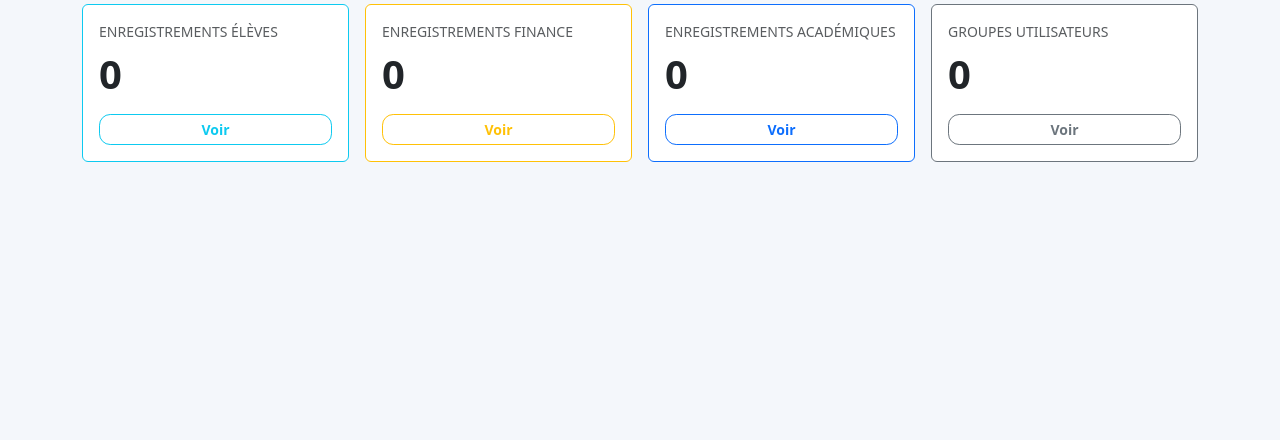
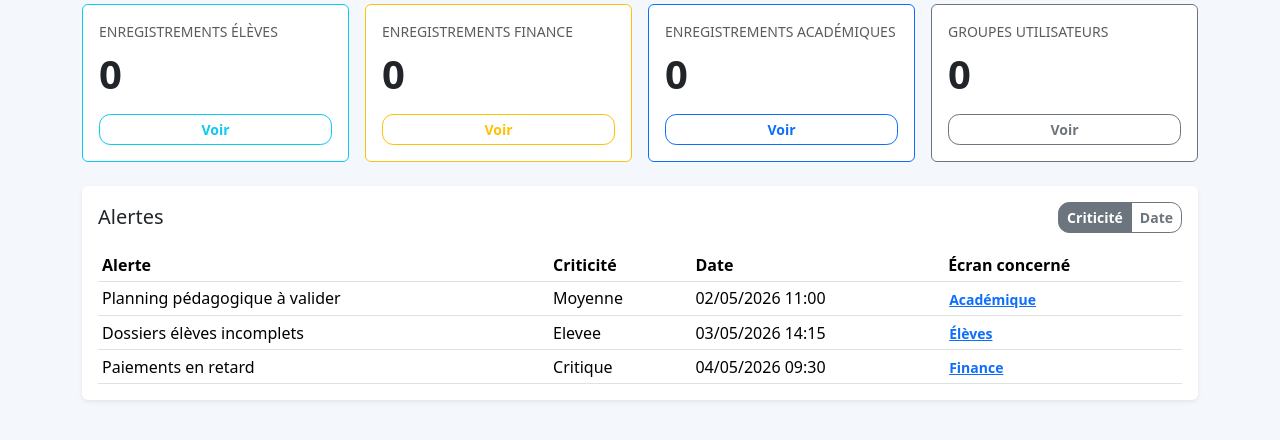
Before and after one commit to rot226/FasoKalanB, a Django app: page /dashboard/ in a window 1280 px wide. Shown: the part 146-586 px from the top of the page. Run offline with Django 5.2, Linux system fonts and the light colour scheme; the visitor is signed in with stand-in values (Sample User, id 1).

Commit message:
Ajouter les alertes triées au dashboard

```diff
--- a/dashboard/views.py
+++ b/dashboard/views.py
@@ -1,11 +1,86 @@
+from datetime import datetime
+
 from django.contrib.auth.decorators import login_required
 from django.shortcuts import render
 
 from .services import get_dashboard_context
 
 
+ALERT_SEVERITY_ORDER = {
+    "critique": 0,
+    "elevee": 1,
+    "moyenne": 2,
+    "faible": 3,
+}
+
+
+def _get_dashboard_alerts():
+    """Retourne les alertes du dashboard triées côté serveur."""
+    return [
+        {
+            "title": "Paiements en retard",
+            "severity": "critique",
+            "created_at": datetime(2026, 5, 4, 9, 30),
+            "created_at_label": "04/05/2026 09:30",
+            "scope": "Finance",
+            "link": "/finance/",
+        },
+        {
+            "title": "Dossiers élèves incomplets",
+            "severity": "elevee",
+            "created_at": datetime(2026, 5, 3, 14, 15),
+            "created_at_label": "03/05/2026 14:15",
+            "scope": "Élèves",
+            "link": "/students/",
+        },
+        {
+            "title": "Planning pédagogique à valider",
+            "severity": "moyenne",
+            "created_at": datetime(2026, 5, 2, 11, 0),
+            "created_at_label": "02/05/2026 11:00",
+            "scope": "Académique",
+            "link": "/academics/",
+        },
+    ]
+
+
+def _sort_alerts(alerts, sort_key: str, sort_dir: str):
+    reverse = sort_dir == "desc"
+
+    if sort_key == "date":
+        return sorted(alerts, key=lambda alert: alert["created_at"], reverse=reverse)
+
+    return sorted(
+        alerts,
+        key=lambda alert: (
+            ALERT_SEVERITY_ORDER.get(alert["severity"], 99),
+            alert["created_at"],
+        ),
+        reverse=reverse,
+    )
+
+
 @login_required
 def dashboard_home(request):
     """Affiche la page d'accueil du tableau de bord (authentifiée)."""
     context = get_dashboard_context(request.user)
+    alerts = _get_dashboard_alerts()
+
+    alert_sort = request.GET.get("alert_sort", "criticite")
+    if alert_sort not in {"criticite", "date"}:
+        alert_sort = "criticite"
+
+    alert_dir = request.GET.get("alert_dir", "desc")
+    if alert_dir not in {"asc", "desc"}:
+        alert_dir = "desc"
+
+    alerts = _sort_alerts(alerts, alert_sort, alert_dir)
+
+    context.update(
+        {
+            "alerts": alerts,
+            "alerts_sort": alert_sort,
+            "alerts_dir": alert_dir,
+        }
+    )
     return render(request, 'dashboard/home.html', context)
--- a/templates/dashboard/home.html
+++ b/templates/dashboard/home.html
@@ -30,4 +30,58 @@
     </div>
   </div>
 {% endif %}
+
+<div class="card border-0 shadow-sm mt-4">
+  <div class="card-body">
+    <div class="d-flex justify-content-between align-items-center mb-3">
+      <h2 class="h5 mb-0">Alertes</h2>
+      <div class="btn-group btn-group-sm" role="group" aria-label="Tri des alertes">
+        <a
+          href="?alert_sort=criticite&alert_dir={% if alerts_sort == 'criticite' and alerts_dir == 'desc' %}asc{% else %}desc{% endif %}"
+          class="btn btn-outline-secondary {% if alerts_sort == 'criticite' %}active{% endif %}"
+        >
+          Criticité
+        </a>
+        <a
+          href="?alert_sort=date&alert_dir={% if alerts_sort == 'date' and alerts_dir == 'desc' %}asc{% else %}desc{% endif %}"
+          class="btn btn-outline-secondary {% if alerts_sort == 'date' %}active{% endif %}"
+        >
+          Date
+        </a>
+      </div>
+    </div>
+
+    {% if alerts %}
+      <div class="table-responsive">
+        <table class="table table-sm align-middle mb-0">
+          <thead>
+            <tr>
+              <th>Alerte</th>
+              <th>Criticité</th>
+              <th>Date</th>
+              <th>Écran concerné</th>
+            </tr>
+          </thead>
+          <tbody>
+            {% for alert in alerts %}
+              <tr>
+                <td>{{ alert.title }}</td>
+                <td class="text-capitalize">{{ alert.severity }}</td>
+                <td>{{ alert.created_at_label }}</td>
+                <td>
+                  <a href="{{ alert.link }}" class="btn btn-link btn-sm p-0">{{ alert.scope }}</a>
+                </td>
+              </tr>
+            {% endfor %}
+          </tbody>
+        </table>
+      </div>
+    {% else %}
+      <div class="py-4 text-center text-muted">
+        <p class="mb-1 fw-semibold">Aucune alerte</p>
+        <p class="mb-0">Tout est à jour pour le moment.</p>
+      </div>
+    {% endif %}
+  </div>
+</div>
 {% endblock %}
```
